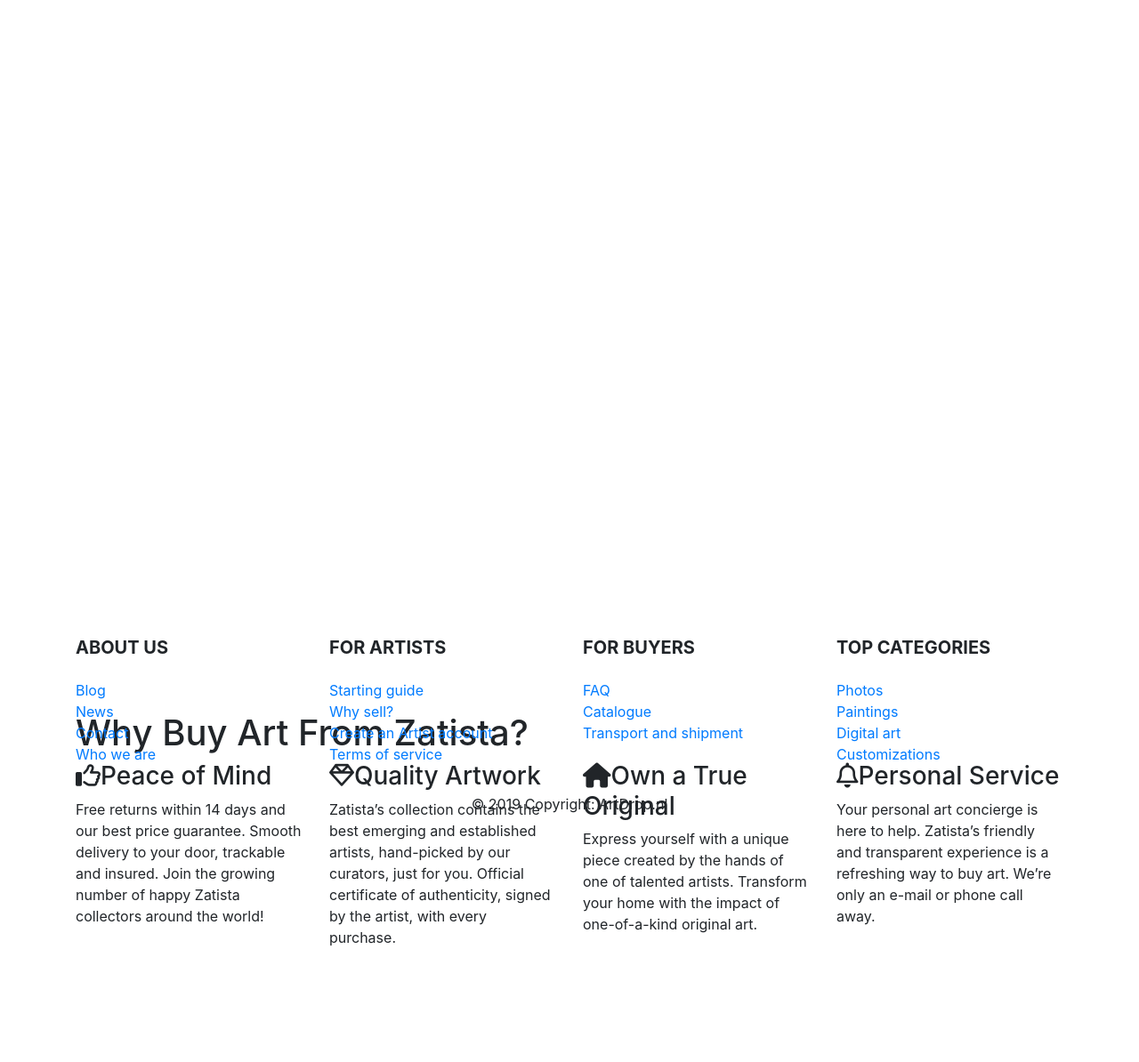
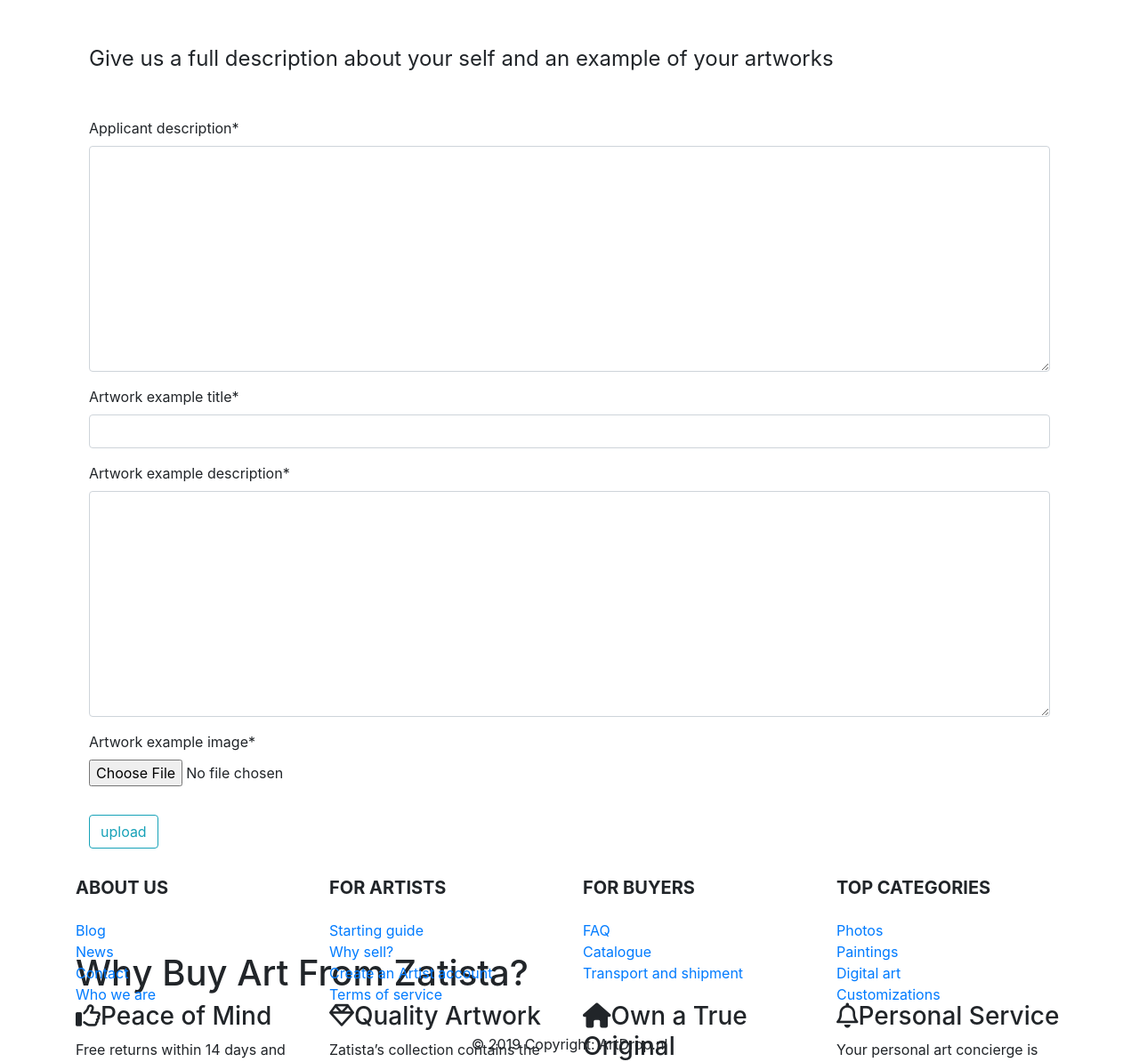
Before and after one commit to Suzan792/Project-C, a Django app: page /register/artist in a window 1280 px wide. Shown: the part 76-1270 px from the top of the page at 89% size. Before the commit the page ends 1140 px from the top, so only its background shows below. Run offline with Django 3.2, Linux system fonts and the light colour scheme; the visitor is signed in with stand-in values (Sample User, id 1); parts of the project's set-up code (start-up, migrations or seed data) failed here and were passed over; some libraries are stand-ins or nearby versions.

Commit message:
Artist Application fully works

```diff
--- a/Django/website/templates/layout.html
+++ b/Django/website/templates/layout.html
@@ -51,7 +51,7 @@
             <div class="dropdown-menu">
               <a class="dropdown-item" href="{% url 'register_page' %}">User</a>
               <div class="dropdown-divider"></div>
-              <a class="dropdown-item" href="#">Artist</a>
+              <a class="dropdown-item" href="{% url 'register_artist_info' %}">Artist</a>
 
             </div>
 
@@ -139,7 +139,7 @@
               <a href="#!">Why sell?</a>
             </li>
             <li>
-              <a href="#!">Create an Artist account</a>
+              <a href="{% url 'register_artist_info' %}">Create an Artist account</a>
             </li>
             <li>
               <a href="#!">Terms of service</a>
--- a/Django/website/users/admin.py
+++ b/Django/website/users/admin.py
@@ -1,5 +1,6 @@
 from django.contrib import admin
-from .models import UserProfile
+from .models import UserProfile , isArtist
 
 # Register your models here.
 admin.site.register(UserProfile)
+admin.site.register(isArtist)
--- a/Django/website/users/forms.py
+++ b/Django/website/users/forms.py
@@ -67,7 +67,7 @@
         fields = ['street_name','house_nr','addition','house_nr','postcode','city','country','language']
 
 
-class isArtist(forms.ModelForm):
+class artistApplication(forms.ModelForm):
     class Meta:
         model = isArtist
         fields = ['applicant_description','artwork_example_title','artwork_example_description','artwork_example_image']
--- a/Django/website/users/models.py
+++ b/Django/website/users/models.py
@@ -34,10 +34,18 @@
 class isArtist(models.Model):
     applicant = models.ForeignKey(UserProfile, on_delete = models.CASCADE)
     applicant_description = models.TextField(max_length=600)
-    artwork_example_image = models.ImageField(upload_to='profile_pics')
+    artwork_example_image = models.ImageField(upload_to='artwork_example')
     artwork_example_title = models.CharField(max_length = 60)
     artwork_example_description = models.TextField(max_length = 600)
     application_date = models.DateField(("Date"), default=datetime.date.today)
 
+    def delete(self, *args, **kwargs):
+        # You have to prepare what you need before delete the model
+        storage, path = self.artwork_example_image.storage, self.artwork_example_image.path
+        # Delete the model before the file
+        super(isArtist, self).delete(*args, **kwargs)
+        # Delete the file after the model
+        storage.delete(path)
+
     def __str__(self):
-        return 'Applicant: ' + self.user.username
+        return 'Applicant: ' + self.applicant.user.username
--- a/Django/website/users/templates/admin/allApplications.html
+++ b/Django/website/users/templates/admin/allApplications.html
@@ -1,7 +1,5 @@
 {% extends "layout.html" %}
-{% load crispy_forms_tags %}
 {% block title %} administrator {% endblock %}
-
 {% block body %}
     <h1 class="mt-5">All artist applications</h1>
     <table class="table">
@@ -18,7 +16,7 @@
               <th scope="row">{{ application.applicant.user.username }}</th>
               <td>{{application.applicant_description}}</td>
               <td>{{application.application_date|capfirst}}</td>
-              <td><a href="" class="btn btn-primary">Details</a></td>
+              <td><a href="{% url 'detail_artist_application' application.id %}" class="btn btn-primary">Details</a></td>
             </tr>
             <tr>
 
--- a/Django/website/users/templates/admin/approveApplications.html
+++ b/Django/website/users/templates/admin/approveApplications.html
@@ -9,7 +9,7 @@
                 <h2>Are you sure you want to approve this application of {{ object.applicant.user.username }}</h2>
             </fieldset>
             <div class="form-group">
-                <button class="btn btn-outline-danger" type="submit">Yes, Approve</button>
+                <button class="btn btn-outline-success" type="submit">Yes, Approve</button>
                 <a class="btn btn-outline-secondary" href="{% url 'administrator' %}">Cancel</a>
             </div>
         </form>
--- a/Django/website/users/templates/isartist.html
+++ b/Django/website/users/templates/isartist.html
@@ -1,8 +1,25 @@
 {% extends "layout.html" %}
 {% load crispy_forms_tags %}
-{% block title %} Profile {% endblock %}
+{% block title %} register as artist {% endblock %}
 
 {% block body %}
+{% if user.userprofile.user_role  == "artist" %}
+<div class="mt-5 col-lg-12 col-sm-12">
+    <h2 class="mt-5 mb-5 text-center"> You are already artist  </h2>
+</div>
+{% else %}
+<div class="mt-5 col-lg-12 col-sm-12">
+    <form method="POST" enctype="multipart/form-data">
+            {% csrf_token %}
+        <fieldset class="form-group">
+              <legend class=" mb-5">Give us a full description about your self and an example of your artworks </legend>
+            {{form|crispy}}
 
-
+        </fieldset>
+        <div class="form-group">
+            <button class="btn btn-outline-info" type="submit">upload</button>
+        </div>
+    </form>
+</div>
+{% endif %}
 {% endblock body %}
--- a/Django/website/users/urls.py
+++ b/Django/website/users/urls.py
@@ -3,13 +3,18 @@
 from django.views.generic import TemplateView
 from users import views as user_views
 from .forms import UpdatedLoginForm
-from .views import ArtistCard , isartist
+from .views import ArtistCard , isartist , artist_register_info, artistAllApplications , artistDetailApplications, rejectArtistApplication ,approveArtistApplication
 from . import views
+
 
 urlpatterns = [
     path('register/', user_views.register, name='register_page'),
     path('register/artist', isartist, name='register_artist_page'),
-
+    path('register/artist-info', artist_register_info, name='register_artist_info'),
+    path('administrator/', artistAllApplications.as_view(), name='administrator'),
+    path('administrator/<int:pk>/', artistDetailApplications.as_view(), name='detail_artist_application'),
+    path('administrator/<int:pk>/reject', rejectArtistApplication.as_view(), name='reject_artist_application'),
+    path('administrator/<int:pk>/approve', approveArtistApplication.as_view(), name='approve_artist_application'),
     path('profile/', user_views.profile, name='profile_page'),
     path('login/', auth_views.LoginView.as_view(template_name='users/login.html', authentication_form=UpdatedLoginForm), name='login_page'),
     path('logout/', auth_views.LogoutView.as_view(template_name='users/logout.html'), name='logout_page'),
--- a/Django/website/users/views.py
+++ b/Django/website/users/views.py
@@ -1,4 +1,8 @@
 from django.contrib import messages
+from django.contrib.admin.views.decorators import staff_member_required
+from django.core.mail import send_mail
+from django.middleware import http
+from django.utils.decorators import method_decorator
 from django.contrib.auth import login, authenticate
 from django.contrib.auth.decorators import login_required
 from django.contrib.auth.forms import UserCreationForm
@@ -6,13 +10,16 @@
 from django.shortcuts import render, redirect
 from django.utils.encoding import force_text
 from django.utils.http import urlsafe_base64_encode, urlsafe_base64_decode
-from django.http import HttpResponse
-from django.views.generic import DetailView
+from django.http import HttpResponse, Http404, HttpResponseRedirect
+from django.views.generic import DetailView, DeleteView
 from art.models import Artwork
-from .forms import UserRegistrationForm, UserUpdateForm, ProfilePhotoUpdateForm, ProfileInfoForm ,isArtist
+from website import settings
+from .models import isArtist,UserProfile
+from .forms import UserRegistrationForm, UserUpdateForm, ProfilePhotoUpdateForm, ProfileInfoForm , artistApplication
 from .functions import send_confirmation_email
 from .tokens import account_activation_token
-
+from django.views.generic import ListView
+from django.core.mail import EmailMessage
 # Create your views here.
 
 
@@ -27,10 +34,13 @@
         return context
 
 
+def artist_register_info(request):
+    return render(request,'users/info_artist_register.html')
+
+
 def register(request):
     if request.user.is_authenticated:
         return HttpResponse("you are already logged in!")
-
     else:
         if request.method == 'POST':
             form = UserRegistrationForm(request.POST)
@@ -90,17 +100,70 @@
     }
     return render(request, 'users/profile.html', context)
 
+
 @login_required
 def isartist(request):
-    if request.method == 'POST':
-        form = isArtist(request.POST,request.FILES)
-        if form.is_valid():
-            # save to db
-            instance = form.save(commit=False)
-            instance.applicant = request.user.userprofile
-            instance.save()
-            messages.success(request, f'Your request  is received')
-            return redirect('home_page')
+    if isArtist.objects.filter(applicant=request.user.userprofile).exists():
+        return HttpResponse("you are already sent a application!")
     else:
-        form = isArtist()
-    return render(request, 'isartist.html', {'form': form})
+        if request.method == 'POST':
+            form = artistApplication(request.POST,request.FILES)
+            if form.is_valid():
+                # save to db
+                instance = form.save(commit=False)
+                instance.applicant = request.user.userprofile
+                instance.save()
+                messages.success(request, f'Your application is received, you will receive an answer very quick  ')
+                return redirect('home_page')
+        else:
+            form = artistApplication()
+        return render(request, 'isartist.html', {'form': form})
+
+
+@method_decorator(staff_member_required, name='dispatch')
+class artistAllApplications(ListView):
+    model = isArtist
+    template_name = 'admin/allApplications.html'
+
+
+@method_decorator(staff_member_required, name='dispatch')
+class artistDetailApplications(DetailView):
+    model = isArtist
+    template_name = 'admin/detailApplications.html'
+
+
+@method_decorator(staff_member_required, name='dispatch')
+class rejectArtistApplication(DeleteView):
+    model = isArtist
+    template_name = 'admin/deleteApplications.html'
+    success_url = '/administrator'
+
+    def delete(self, request, *args, **kwargs):
+        subject = 'your application has been rejected'
+        message = 'sorry to tell that your request does not meet our requirement so it has been rejected.'
+        email_from = settings.EMAIL_HOST_USER
+        self.object = self.get_object()
+        recipient_list = [self.object.applicant.user.email]
+        success_url = self.get_success_url()
+        self.object.delete()
+        send_mail(subject, message, email_from, recipient_list)
+        return redirect('/administrator')
+
+
+@method_decorator(staff_member_required, name='dispatch')
+class approveArtistApplication(DeleteView):
+    model = isArtist
+    template_name = 'admin/approveApplications.html'
+    success_url = '/administrator'
+
+    def delete(self, request, *args, **kwargs):
+        subject = 'your application has been approved'
+        message = 'happy to tell that your request has been approved. your artist account has been activated. we are looking up to see your first artwork'
+        email_from = settings.EMAIL_HOST_USER
+        self.object = self.get_object()
+        recipient_list = [self.object.applicant.user.email]
+        UserProfile.objects.filter(user = self.object.applicant.user).update(user_role='artist')
+        success_url = self.get_success_url()
+        self.object.delete()
+        send_mail(subject, message, email_from, recipient_list)
+        return redirect('/administrator')
```
Also changed, not shown: Django/website/users/templates/admin/approveApplication.html (deleted, +0 -10 lines), Django/website/users/templates/admin/deleteApplications.html (+17 -10 lines), Django/website/users/templates/admin/detailApplications.html (+21 -10 lines), Django/website/users/templates/users/info_artist_register.html (+24 -10 lines).
